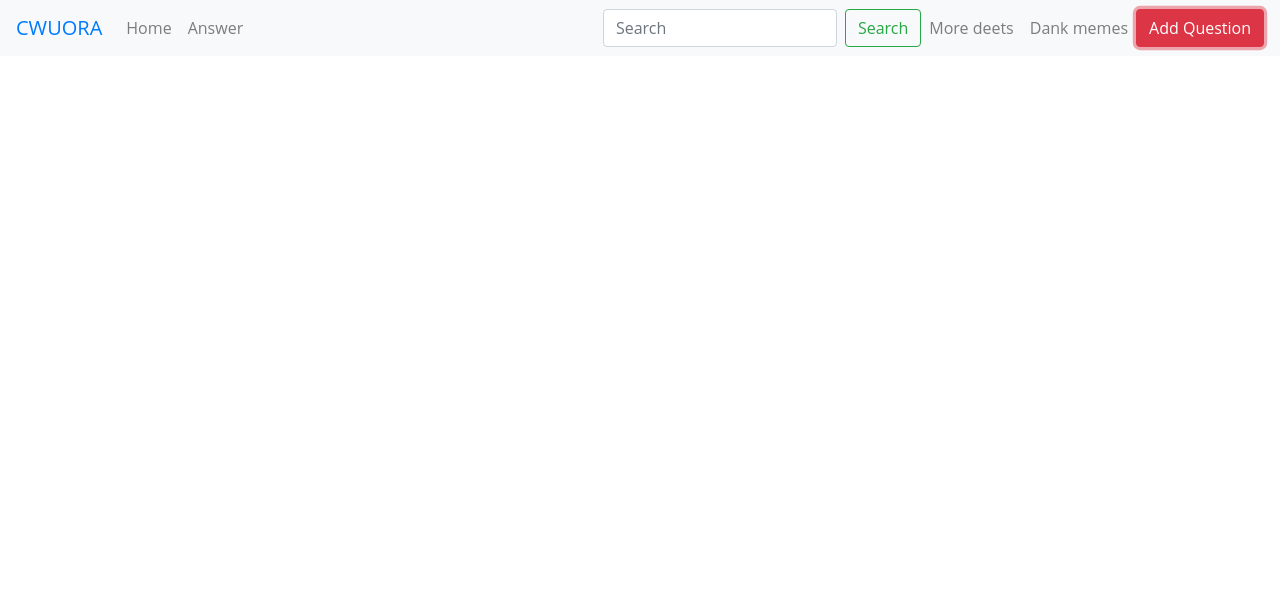
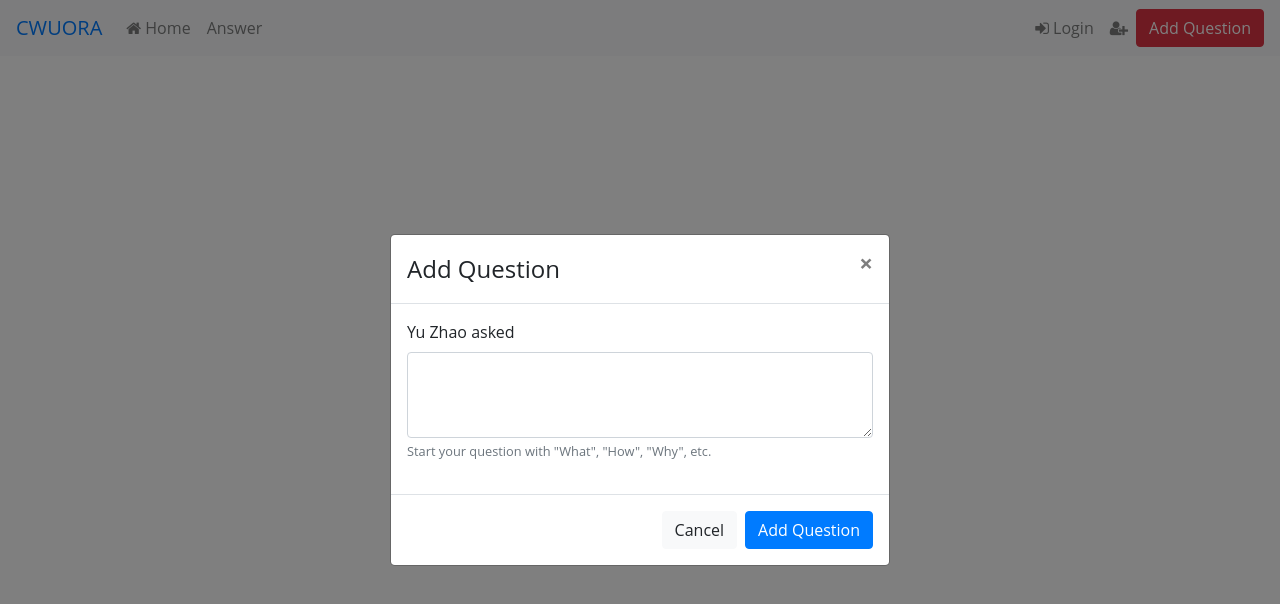
Before and after one commit to nguyensjsu/sp19-281-cloud-walkers, a React (Create React App) app in the folder frontend/: page / in a window 1280 px wide. Both pictures are taken after a click on the button "Add Question". Shown: the top 604 px of the page. Built offline with nearby package versions, Linux system fonts and the light colour scheme.

Commit message:
add post/home page/sidebar

```diff
--- a/frontend/public/index.html
+++ b/frontend/public/index.html
@@ -20,6 +20,7 @@
   integrity="sha384-ggOyR0iXCbMQv3Xipma34MD+dH/1fQ784/j6cY/iJTQUOhcWr7x9JvoRxT2MZw1T"
   crossorigin="anonymous"
 />
+<link href="https://maxcdn.bootstrapcdn.com/font-awesome/4.7.0/css/font-awesome.min.css" rel="stylesheet">
 
 <script src="https://unpkg.com/react/umd/react.production.js" crossorigin />
 
--- a/frontend/src/components/Home/Home.js
+++ b/frontend/src/components/Home/Home.js
@@ -0,0 +1,51 @@
+import React, { Component } from 'react';
+import { Link, NavLink } from 'react-router-dom';
+import cookie from 'react-cookies';
+//import { Redirect } from 'react-router';
+//import './Navbar.css';
+import { userActions } from '../../_actions';
+import { connect } from 'react-redux';
+import Sidebar from '../Sidebar/Sidebar';
+import { Container,Col } from 'react-bootstrap';
+
+class Home extends Component {
+
+
+    render() {
+        const sidebar_links = [
+            { name: "Movies", url: "topics/1" },
+            { name: "Food", url: "topics/2" }
+        ];
+
+        const questions = [
+            {"questionText": "questionText1",
+             "top_answer":
+            {
+               answerText: 'AnswerText1',
+               createdOn: "2000-01-23T04:56:07.000+00:00",
+               createdBy: "createdBy1"
+            } },
+            {"questionText": "questionText2",
+            "top_answer":
+           {
+              answerText: 'AnswerText2',
+              createdOn: "2000-01-23T04:56:07.000+00:00",
+              createdBy: "createdBy2"
+           } }
+        ]
+
+        return (
+
+            <Container fluid>
+                <Col xs={3} style={{ "margin-top": 50}}>
+                    <Sidebar links={sidebar_links} />
+                </Col>
+                <Col md={{offset: 3 }} style={{ "margin-top": 50}}>
+                     Home Page </Col>
+            </Container>
+        )
+    }
+}
+
+const mapStateToProps = ({ authentication }) => ({ authentication });
+export default connect(mapStateToProps)(Home);
--- a/frontend/src/components/NavBar/Add_Q_Modal.js
+++ b/frontend/src/components/NavBar/Add_Q_Modal.js
@@ -1,27 +1,34 @@
-class AddQModal extends React.Component {
+import { Modal, Button, Form } from 'react-bootstrap';
+import React, { Component } from 'react';
+
+class AddQModal extends Component {
   render() {
     return (
       <Modal
         {...this.props}
-          size="lg"
+        size="md"
         aria-labelledby="contained-modal-title-vcenter"
         centered
       >
         <Modal.Header closeButton>
           <Modal.Title id="contained-modal-title-vcenter">
-              Modal heading
+            Add Question
             </Modal.Title>
         </Modal.Header>
         <Modal.Body>
-            <h4>Centered Modal</h4>
-            <p>
-              Cras mattis consectetur purus sit amet fermentum. Cras justo odio,
-              dapibus ac facilisis in, egestas eget quam. Morbi leo risus, porta
-              ac consectetur ac, vestibulum at eros.
-            </p>
+          <Form>
+            <Form.Group controlId="exampleForm.ControlTextarea1">
+              <Form.Label>{this.props.user_name} asked</Form.Label>
+              <Form.Control as="textarea" rows="3" />
+              <Form.Text className="text-muted">
+                Start your question with "What", "How", "Why", etc.
+    </Form.Text>
+            </Form.Group>
+          </Form>
         </Modal.Body>
         <Modal.Footer>
-            <Button onClick={this.props.onHide}>Close</Button>
+          <Button variant="light" onClick={this.props.onHide}>Cancel</Button>
+          <Button onClick={this.props.handleAdd}>Add Question</Button>
         </Modal.Footer>
       </Modal>
     );
--- a/frontend/src/components/NavBar/Navbar.js
+++ b/frontend/src/components/NavBar/Navbar.js
@@ -1,23 +1,36 @@
 import React, { Component } from 'react';
-import { Link } from 'react-router-dom';
+import { Link, NavLink } from 'react-router-dom';
 import cookie from 'react-cookies';
 //import { Redirect } from 'react-router';
 //import './Navbar.css';
 import { userActions } from '../../_actions';
 import { connect } from 'react-redux';
-import { Navbar, Nav, NavDropdown, Form, FormControl, Button } from 'react-bootstrap';
+import { Navbar, Nav, NavDropdown,Button } from 'react-bootstrap';
+import AddModal from './Add_Q_Modal';
 
 //create the Navbar Component
 class navbar extends Component {
     constructor(props) {
         super(props);
+        this.state = {
+            show_add: false
+        };
         this.handleLogout = this.handleLogout.bind(this);
+        this.handleAdd = this.handleAdd.bind(this);
     }
     //handle logout to destroy the cookie
     handleLogout = () => {
         this.props.dispatch(userActions.logout());
         cookie.remove('JWT', { path: '/' });
     }
+
+    handleAdd = (e) => {
+        e.preventDefault();
+        this.setState({
+            show_add: true,
+        })
+    }
+
     render() {
         //if Cookie is set render Logout Button
 
@@ -33,82 +46,51 @@ class navbar extends Component {
                     <NavDropdown.Item href="#action/3.2">Another action</NavDropdown.Item>
                     <NavDropdown.Item href="#action/3.3">Something</NavDropdown.Item>
                     <NavDropdown.Divider />
-                    <NavDropdown.Item href="#action/3.4">Separated link</NavDropdown.Item>
+                    <NavDropdown.Item onClick={this.handleLogout}>Logout</NavDropdown.Item>
                 </NavDropdown>
-                /*
-            <ul className="nav navbar-nav navbar-right">
-                <li><Link to={`/profile`}><span className="glyphicon glyphicon-user"></span> Profile</Link></li>
-                <li><Link to="/" onClick={this.handleLogout}><span className="glyphicon glyphicon-off"></span> Logout</Link></li>
-            </ul>*/
             );
-        } else {
-            //Else display login button
-            //            console.log("Not Able to read cookie");
+        }
+        else {
+            //  Else display login button
+            //          console.log("Not Able to read cookie");
             navLogin = (
-                <ul className="nav navbar-nav navbar-right">
-                    <li><Link to="/login"><span className="glyphicon glyphicon-log-in"></span> Login</Link></li>
-                    <li><Link to="/signup"><span className="glyphicon glyphicon-plus"></span> SignUp</Link></li>
-                </ul>
+                <Nav className="ml-auto">
+                    <Nav.Link as={NavLink} to="/login"><span className="fa fa-sign-in"></span> Login</Nav.Link>
+                    <Nav.Link as={NavLink} to="/signup"><span className="fa fa-user-plus"></span></Nav.Link>
+                </Nav>
             )
         }
 
-        let redirectVar = null;
-        //       if (this.props.authentication.loggedIn !== true) {
-        //           redirectVar = <Redirect to="/login" />
-        //       }
-
-        let welcome = null;
-        if ('role' in authentication && authentication.role !== null) {
-            let role = authentication.role;
-            //redirectVar = <Redirect to="/courses" />;
-            welcome = <p className="navbar-text">Signed in as {role}</p>
-        }
+        let modalClose = () => this.setState({show_add : false});
 
         return (
 
-            <Navbar bg="light" expand="lg">
-                {redirectVar}
+            <Navbar bg="light" expand="md">
                 <Navbar.Brand>
                     <Link to='/'>CWUORA</Link>
                 </Navbar.Brand>
                 <Navbar.Toggle aria-controls="basic-navbar-nav" />
                 <Navbar.Collapse id="basic-navbar-nav">
                     <Nav className="mr-auto">
-                        <Nav.Link href="#home">Home</Nav.Link>
-                        <Nav.Link href="#link">Answer</Nav.Link>
+                        <Nav.Link as={NavLink} to="/home"><span className="fa fa-home"></span> Home</Nav.Link>
+                        <Nav.Link as={NavLink} to="/answer">Answer</Nav.Link>
                     </Nav>
-                    <Form inline>
-                        <FormControl type="text" placeholder="Search" className="mr-sm-2" />
-                        <Button variant="outline-success">Search</Button>
-                    </Form>
-                    {/*navLogin*/}
-                    <Nav>
-                        <Nav.Link href="#deets">More deets</Nav.Link>
-                        <Nav.Link eventKey={2} href="#memes">
-                            Dank memes
-                       </Nav.Link>
-                    </Nav>
-                    <Button variant="danger">Add Question</Button>
+                    {navLogin}
+
+                    <Button variant="danger"
+                       /* disabled= {authentication.loggedIn}*/
+                        onClick= {this.handleAdd}
+                        /*{authentication.loggedIn ? this.handleAdd : null}*/>Add Question</Button>
                 </Navbar.Collapse>
 
+
+            <AddModal
+                show={this.state.show_add}
+                onHide={modalClose}
+                handleAdd={this.handleAdd}
+                user_name= "Yu Zhao"
+            />
             </Navbar>
-            /*
-            <nav className="navbar navbar-default navbar-static-top" id="nav_bar">
-                <div className="container-fluid">
-                    <div className="navbar-header">
-                        <a className="navbar-brand" href="#">CWUORA</a>
-                        {welcome}
-                    </div>
-                    <ul className="nav navbar-nav">
-
-                        <li><Link to="/courses"><span className="glyphicon glyphicon-home"></span> Home</Link></li>
-                        <li><Link to="/messages"><span className="glyphicon glyphicon-envelope"></span> Message</Link></li>
-
-                    </ul>
-                    {navLogin}
-
-                </div>
-            </nav> */
         )
     }
 }
--- /dev/null
+++ b/frontend/src/components/Sidebar/Sidebar.css
@@ -0,0 +1,44 @@
+
+body {
+  padding-top: 0;
+
+}
+footer {
+  padding-left: 15px;
+  padding-right: 15px;
+}
+
+/*
+ * Off Canvas
+ * --------------------------------------------------
+ */
+@media screen and (max-width: 768px) {
+  .row-offcanvas {
+    position: relative;
+    -webkit-transition: all 0.25s ease-out;
+    -moz-transition: all 0.25s ease-out;
+    transition: all 0.25s ease-out;
+    background:#ecf0f1;
+  }
+
+  .row-offcanvas-left
+  .sidebar-offcanvas {
+    left: -40%;
+  }
+
+  .row-offcanvas-left.active {
+    left: 35%;
+  }
+
+  .sidebar-offcanvas {
+    position: absolute;
+    top: 0;
+    width: 35%;
+    margin-left: 12px;
+  }
+}
+
+#sidebar {
+    padding:15px;
+    margin-top:10px;
+}
--- /dev/null
+++ b/frontend/src/components/Sidebar/Sidebar.js
@@ -0,0 +1,22 @@
+import React, { Component } from 'react';
+import './Sidebar.css';
+import { NavLink } from 'react-router-dom';
+import { Nav } from 'react-bootstrap';
+
+class Sidebar extends Component {
+    render() {
+        let sidebar_body = this.props.links.map(link => {
+            return (
+                <Nav.Link as={NavLink} to={link.url}>{link.name}</Nav.Link>
+            )
+        });
+
+        return (
+            <Nav style={{ "font-size": 14, "line-height": 10}} className="flex-column" >
+                {sidebar_body}
+            </Nav>
+        );
+    }
+}
+
+export default Sidebar;
```
Lines whose indentation alone changed are shown as unchanged.
